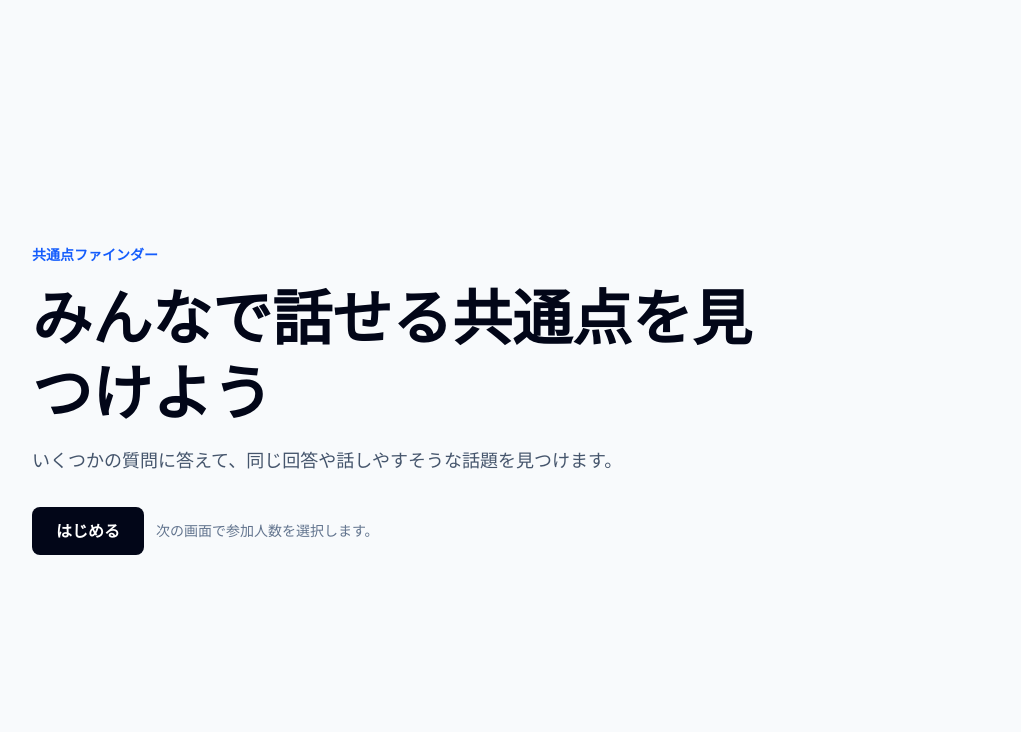
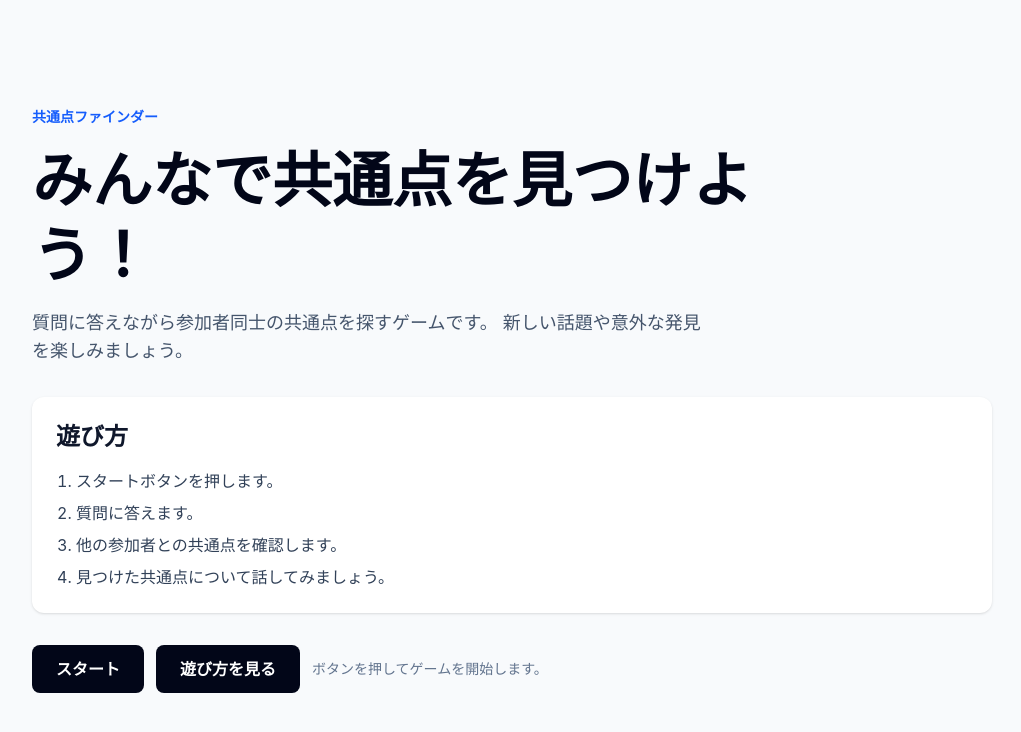
Before and after one commit to Webu-Kobedenshi/team2, a React (Vite) app in the folder frontend/: page / in a window 1280 px wide. Shown: the top 732 px of the page, without its empty margins (128-1149 px from the left). Built offline with nearby package versions, Linux system fonts and the light colour scheme.

Commit message:
Revert "Revert "Feature/sara 6 home""

```diff
--- a/frontend/src/App.tsx
+++ b/frontend/src/App.tsx
@@ -1,7 +1,15 @@
+import { useState } from "react";
 import { Home } from "./pages/Home";
+import { HowToPlay } from "./pages/HowToPlay";
 
 function App() {
-  return <Home />;
+  const [page, setPage] = useState("home");
+
+  return page === "home" ? (
+    <Home onShowHowToPlay={() => setPage("howtoplay")} />
+  ) : (
+    <HowToPlay onBack={() => setPage("home")} />
+  );
 }
 
 export default App;
--- a/frontend/src/pages/Home.tsx
+++ b/frontend/src/pages/Home.tsx
@@ -1,26 +1,55 @@
-export function Home() {
+type HomeProps = {
+  onShowHowToPlay: () => void;
+};
+
+export function Home({ onShowHowToPlay }: HomeProps) {
   return (
     <main className="mx-auto flex min-h-screen w-full max-w-5xl flex-col justify-center px-6 py-12 sm:px-8">
       <div className="grid gap-8">
         <section className="grid gap-4">
-          <p className="text-sm font-bold text-blue-600">共通点ファインダー</p>
+          <p className="text-sm font-bold text-blue-600">
+            共通点ファインダー
+          </p>
+
           <h1 className="max-w-3xl text-4xl font-bold leading-tight text-slate-950 sm:text-6xl">
-            みんなで話せる共通点を見つけよう
+            みんなで共通点を見つけよう！
           </h1>
+
           <p className="max-w-2xl text-base text-slate-600 sm:text-lg">
-            いくつかの質問に答えて、同じ回答や話しやすそうな話題を見つけます。
+            質問に答えながら参加者同士の共通点を探すゲームです。
+            新しい話題や意外な発見を楽しみましょう。
           </p>
+        </section>
+
+        <section className="rounded-xl bg-white p-6 shadow">
+          <h2 className="mb-4 text-2xl font-bold">遊び方</h2>
+
+          <ol className="list-decimal pl-5 space-y-2 text-slate-700">
+            <li>スタートボタンを押します。</li>
+            <li>質問に答えます。</li>
+            <li>他の参加者との共通点を確認します。</li>
+            <li>見つけた共通点について話してみましょう。</li>
+          </ol>
         </section>
 
         <div className="flex flex-col gap-3 sm:flex-row sm:items-center">
           <button
             type="button"
-            className="rounded-lg bg-slate-950 px-6 py-3 text-base font-bold text-white transition hover:bg-slate-800 focus-visible:outline-3 focus-visible:outline-offset-2 focus-visible:outline-slate-400"
+            className="rounded-lg bg-slate-950 px-6 py-3 text-base font-bold text-white transition hover:bg-slate-800"
           >
-            はじめる
+            スタート
           </button>
+
+          <button
+  type="button"
+  onClick={onShowHowToPlay}
+  className="rounded-lg bg-slate-950 px-6 py-3 text-base font-bold text-white transition hover:bg-slate-800"
+>
+  遊び方を見る
+</button>
+
           <p className="text-sm text-slate-500">
-            次の画面で参加人数を選択します。
+            ボタンを押してゲームを開始します。
           </p>
         </div>
       </div>
--- /dev/null
+++ b/frontend/src/pages/HowToPlay.tsx
@@ -0,0 +1,30 @@
+type HowToPlayProps = {
+  onBack: () => void;
+};
+
+export function HowToPlay({ onBack }: HowToPlayProps) {
+  return (
+    <main className="mx-auto flex min-h-screen w-full max-w-5xl flex-col justify-center px-6 py-12">
+      <div className="rounded-xl bg-white p-8 shadow-lg">
+        <h1 className="mb-6 text-4xl font-bold">
+        遊び方
+        </h1>
+
+        <ol className="list-decimal space-y-3 pl-6">
+          <li>スタートボタンを押します。</li>
+          <li>質問に回答します。</li>
+          <li>参加者同士の共通点を探します。</li>
+          <li>見つけた共通点について会話を楽しみます。</li>
+        </ol>
+
+        <button
+          type="button"
+          onClick={onBack}
+          className="mt-6 rounded-lg bg-blue-600 px-6 py-3 text-white"
+        >
+          ホームへ戻る
+        </button>
+      </div>
+    </main>
+  );
+}
```
